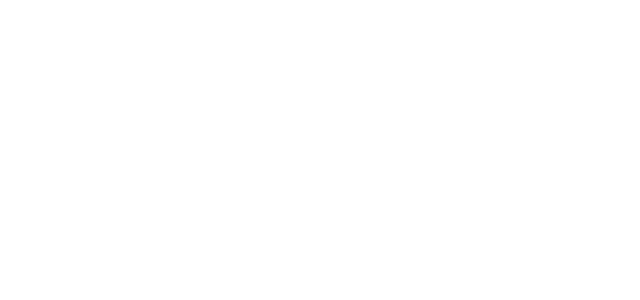
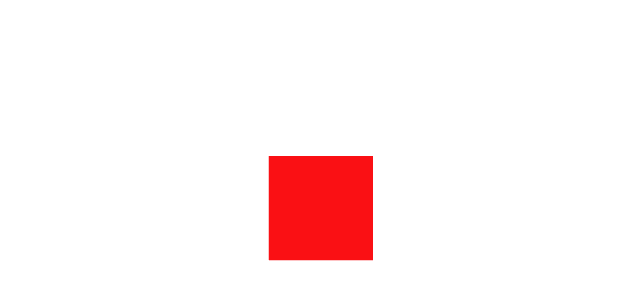
Before and after one commit to pommito/Portfolio-2024, a Next.js app: page /playground in a window 1280 px wide. Shown: the part 192-492 px from the top of the page, without its empty margins (319-959 px from the left). Built offline with nearby package versions, Linux system fonts and the light colour scheme.

Commit message:
Integ(Playground) : Adding a mesh to the scene'

```diff
--- a/src/app/playground/components/Canvas.tsx
+++ b/src/app/playground/components/Canvas.tsx
@@ -1,3 +1,5 @@
+'use client';
+
 import { Canvas } from '@react-three/fiber';
 import { useEffect, useRef } from 'react';
 
--- /dev/null
+++ b/src/app/playground/components/Experience.tsx
@@ -0,0 +1,8 @@
+export default function Experience() {
+  return (
+    <mesh>
+      <planeGeometry />
+      <meshBasicMaterial color={'red'} />
+    </mesh>
+  );
+}
--- a/src/app/playground/page.tsx
+++ b/src/app/playground/page.tsx
@@ -1,3 +1,12 @@
+import FullScreenCanvas from './components/Canvas';
+import Experience from './components/Experience';
+
 export default function Playground() {
-  return <main className="relative h-screen"></main>;
+  return (
+    <main className="relative h-screen">
+      <FullScreenCanvas>
+        <Experience />
+      </FullScreenCanvas>
+    </main>
+  );
 }
```
